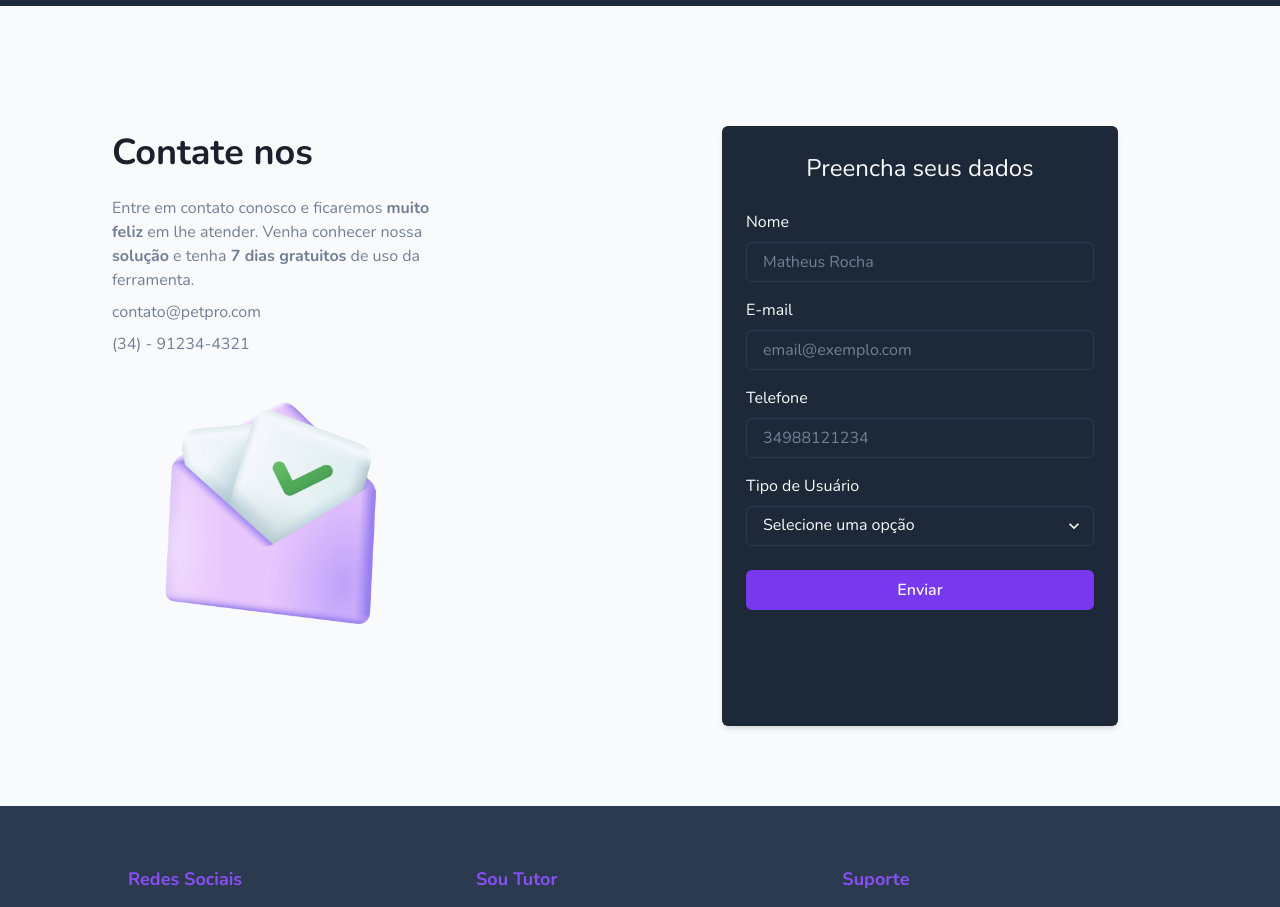
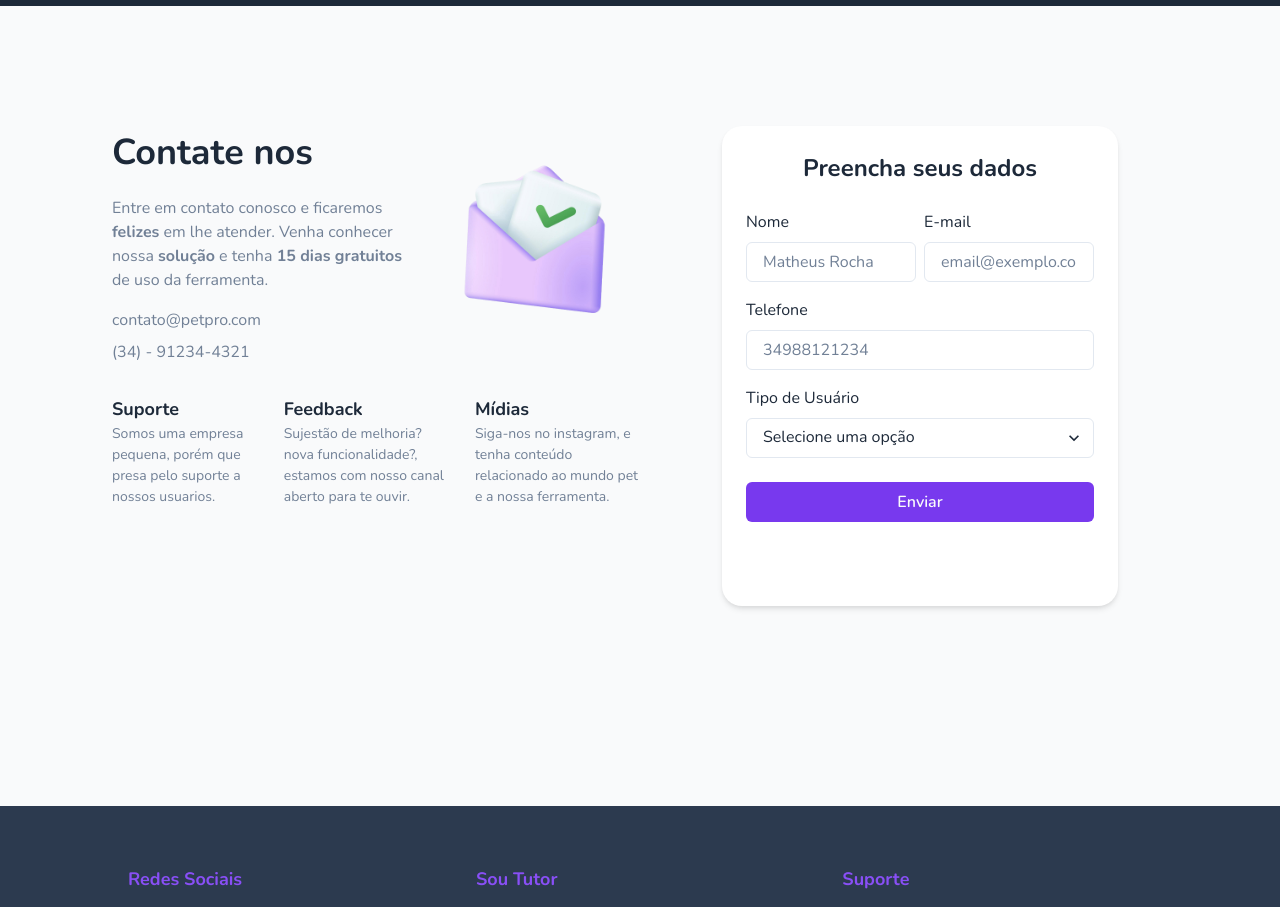
Before and after one commit to matheusmartinsInsper/fronted-petpro, a Next.js app: page / in a window 1280 px wide. Shown: the part 2720-3627 px from the top of the page. Built offline with nearby package versions, Linux system fonts and the light colour scheme.

Commit message:
style: lp footer

```diff
--- a/app/page.tsx
+++ b/app/page.tsx
@@ -478,7 +478,7 @@ const HomePage = () => {
         px={["6", "24"]} // Menor padding em telas pequenas
         pt={["80px", "120px"]} // Ajuste do padding superior para telas pequenas
         bgColor="primary.100"
-        flexDirection={["column", "row"]} // Coluna em telas pequenas, linha em desktop
+        flexDirection={["column-reverse", "row"]} // Coluna em telas pequenas, linha em desktop
       >
         <Box
           width={["100%", "50%"]} // 100% de largura em telas pequenas
@@ -490,22 +490,39 @@ const HomePage = () => {
           mt={["30px", "0px"]}
           mx={4}
         >
-          <Text fontWeight="bold" fontSize={["3xl", "4xl"]} mb="4">Contate nos</Text>
-          <VStack align="start">
 
-            <Text color="gray.500" width={["100%", "66%"]}>
-              Entre em contato conosco e ficaremos <strong>muito feliz</strong>  em lhe atender.
-              Venha conhecer nossa <strong>solução</strong> e tenha<strong> 7 dias gratuitos</strong> de uso da ferramenta.
+          <HStack align="center" flexDirection={["column", "row"]} mb={8}>
+            <Box>
+              <Text fontWeight="bold" color={"primary.200"} fontSize={["3xl", "4xl"]} mb="4">Contate nos</Text>
+              <Text color="gray.500" width={["100%", "100%"]} mb={4}>
+                Entre em contato conosco e ficaremos <strong>felizes</strong> em lhe atender.
+                Venha conhecer nossa <strong>solução</strong> e tenha<strong> 15 dias gratuitos</strong> de uso da ferramenta.
               </Text>
-            <Text color="gray.500">contato@petpro.com</Text>
+              <Text color="gray.500" mb={2}>contato@petpro.com</Text>
               <Text color="gray.500">(34) - 91234-4321</Text>
+            </Box>
+
             <Image
               src={"/sendemail.png"}
               objectFit="cover"
               borderRadius="md"
-              width='60%'
+              width={['80%', "40%"]}
             />
-          </VStack>
+          </HStack>
+          <Box display={"flex"} width={"100%"} flexDirection={"row"}>
+            <Box mr={6}>
+              <Text fontWeight={"bold"} color={"primary.200"} fontSize={"lg"}>Suporte</Text>
+              <Text color={"gray.500"} fontSize={["xs","sm"]}>Somos uma empresa pequena, porém que presa pelo suporte a nossos usuarios.</Text>
+            </Box>
+            <Box mr={6}>
+              <Text fontWeight={"bold"} color={"primary.200"} fontSize={"lg"}>Feedback</Text>
+              <Text color={"gray.500"} fontSize={["xs","sm"]}>Sujestão de melhoria? nova funcionalidade?, estamos com nosso canal aberto para te ouvir.</Text>
+            </Box>
+            <Box>
+              <Text fontWeight={"bold"} color={"primary.200"} fontSize={"lg"}>Mídias</Text>
+              <Text color={"gray.500"} fontSize={["xs","sm"]}>Siga-nos no instagram, e tenha conteúdo relacionado ao mundo pet e a nossa ferramenta.</Text>
+            </Box>
+          </Box>
       </Box>
 
         <Box
@@ -516,17 +533,18 @@ const HomePage = () => {
           <Box
             width={["90%", "75%"]} // Ajuste da largura do formulário para telas pequenas
             display="flex"
-            height={["auto", "75vh"]} // Altura automática em telas menores
             flexDirection="column"
             alignItems="center"
             p={6}
-            bgColor="primary.200"
-            color="primary.100"
-            borderRadius="md"
+            height={["auto", "60vh"]}
+            bgColor="white"
+            color="primary.200"
+            borderRadius="20"
             boxShadow="md"
-            mb={["12", "0"]}
+            mb={[8, "12"]}
           >
-            <Text fontSize={["xl", "2xl"]} mb="6">Preencha seus dados</Text>
+            <Text fontSize={["xl", "2xl"]} mb="6" fontWeight={"bold"}>Preencha seus dados</Text>
+            <Box width={"100%"} gap={2} display={"flex"} flexDirection={["column", "row"]}>
               <FormControl id="name" mb={4}>
                 <FormLabel>Nome</FormLabel>
                 <Input
@@ -534,21 +552,22 @@ const HomePage = () => {
                   type="text"
                   placeholder="Matheus Rocha"
                   borderWidth="1px"
-                borderColor="primary.250"
+                  borderColor="gray.200"
                 />
               </FormControl>
 
-            <FormControl id="email" mb={4}>
+              <FormControl id="email" mb={4} >
                 <FormLabel>E-mail</FormLabel>
                 <Input
                   focusBorderColor="primary.400"
                   type="email"
                   placeholder="email@exemplo.com"
                   borderWidth="1px"
-                borderColor="primary.250"
+                  borderColor="gray.200"
                 />
               </FormControl>
-
+            </Box>
+            <Box width={"100%"}>
               <FormControl id="phone" mb={4}>
                 <FormLabel>Telefone</FormLabel>
                 <Input
@@ -556,7 +575,7 @@ const HomePage = () => {
                   type="number"
                   placeholder="34988121234"
                   borderWidth="1px"
-                borderColor="primary.250"
+                  borderColor="gray.200"
                 />
               </FormControl>
 
@@ -566,10 +585,12 @@ const HomePage = () => {
                   focusBorderColor="primary.400"
                   placeholder="Selecione uma opção"
                   borderWidth="1px"
-                borderColor="primary.250"
+                  borderColor="gray.200"
                 >
-                <option color="primary.300" value="petshop">Petshop/Clínica</option>
-                <option value="hotel">Hotel</option>
+                  <option color="primary.300" value="petshop">Petshop</option>
+                  <option color="primary.300" value="clinica">Clinica</option>
+                  <option color="primary.300" value="hospital">Hospital</option>
+                  <option value="hotel">Hotel/Creche</option>
                   <option value="veterinario">Veterinário</option>
                 </Select>
               </FormControl>
@@ -582,6 +603,9 @@ const HomePage = () => {
               >
                 Enviar
               </Button>
+            </Box>
+
+
           </Box>
         </Box>
 
```
Lines whose indentation alone changed are shown as unchanged.
